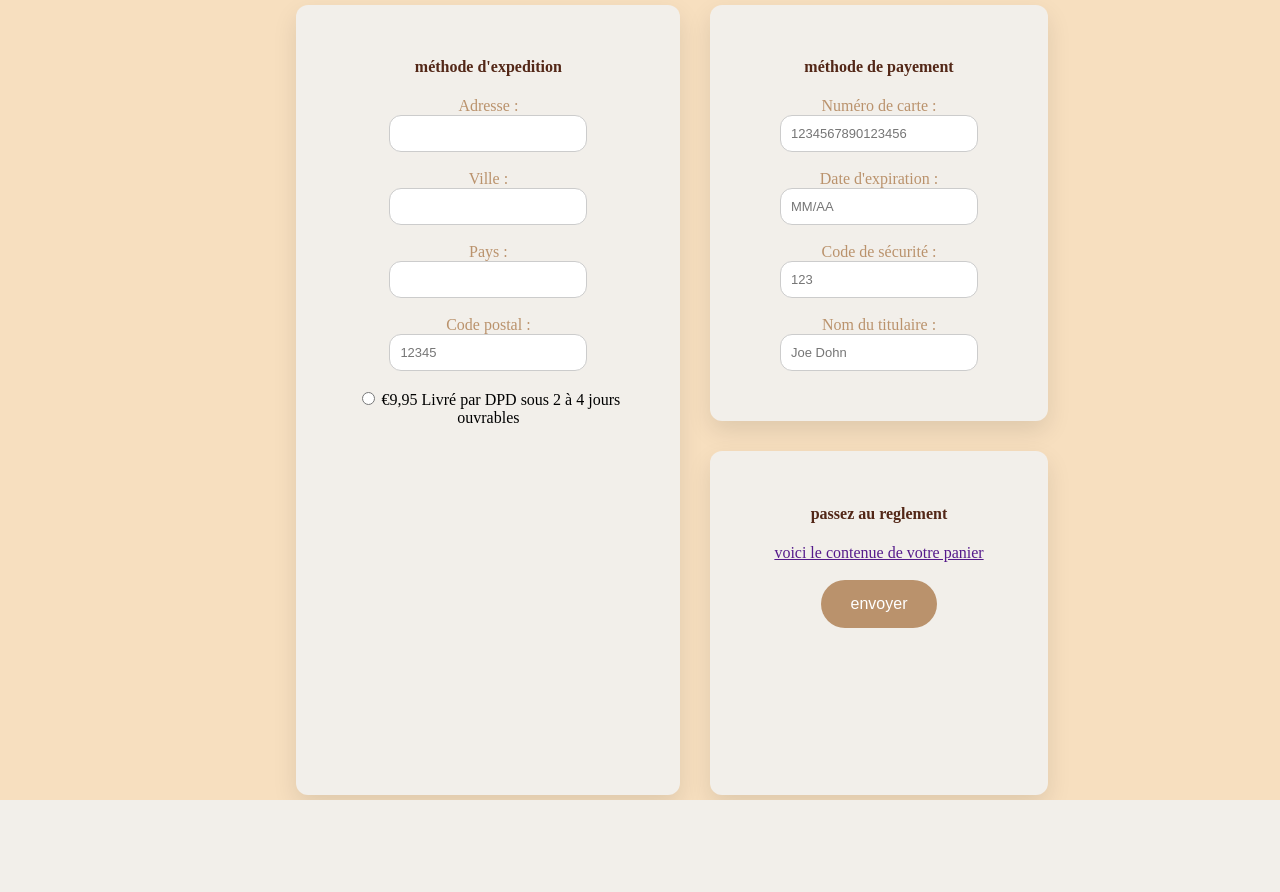
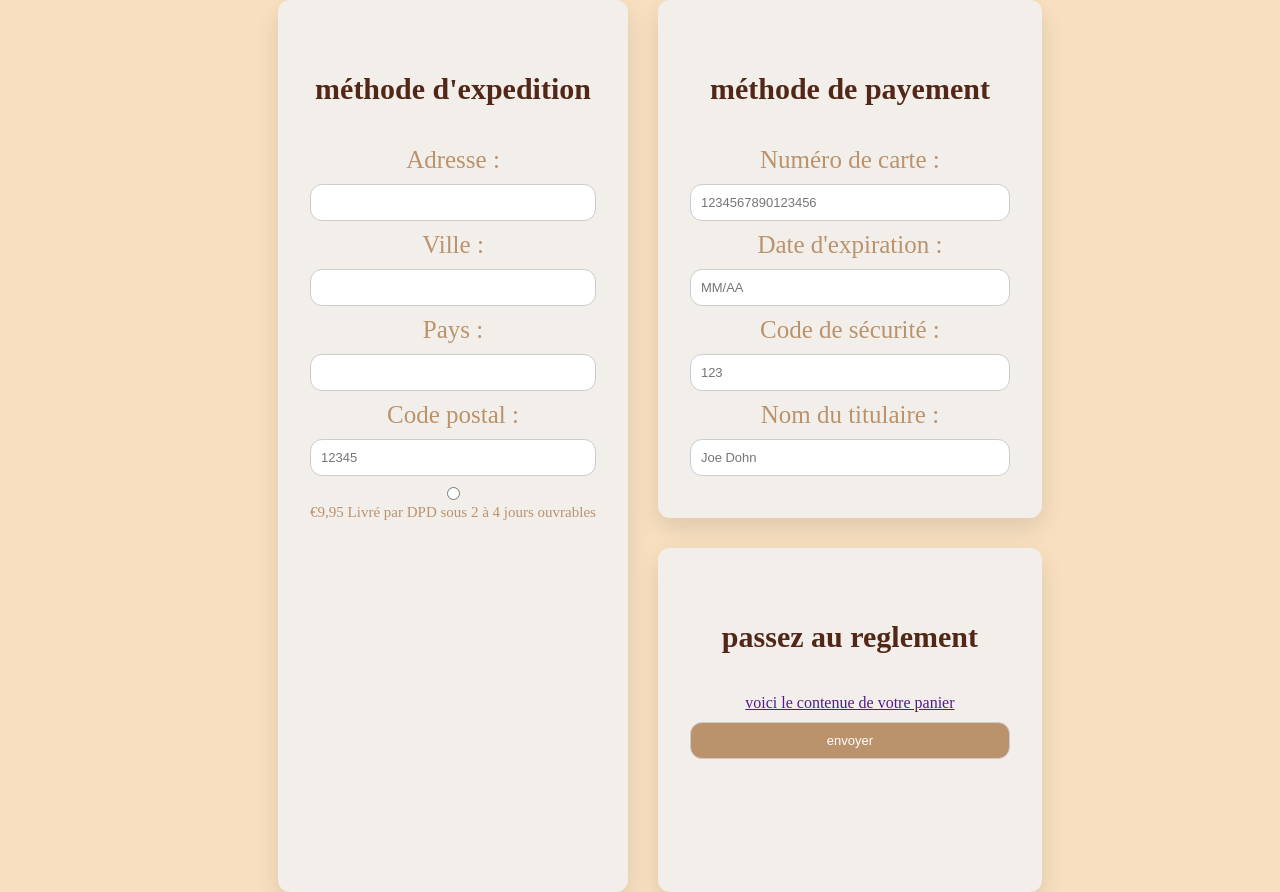
Before and after one commit to Yann336/Projet-transversale-web, a PHP site: page /views/pages/achat.php in a window 1280 px wide. Before the commit the page ends 800 px from the top, so only its background shows below. Run offline with PHP 8.4, Linux system fonts and the light colour scheme.

Commit message:
page achat

```diff
--- a/assets/css/achat.css
+++ b/assets/css/achat.css
@@ -59,18 +59,41 @@ form {
     color: rgb(83, 39, 23);
 }
 
-input {
+input:not([type="radio"]) {
     border-radius: 12px;
     padding: 10px;
     border: 1px solid #ccc;
     resize: vertical;
     font-size: 13px;
+    width: 100%;
+    max-width: 420px;
+    display: block;
+    margin: 10px auto;
+    box-sizing: border-box;
 }
+
 
 h4 {
     color: rgb(83, 39, 23);
+    font-size: 30px;
 }
 
 label:not([for="dpd"]) {
     color: rgb(186, 146, 108);
+    font-size: 25px;
 }
+
+input[type="radio"] {
+    width: auto;
+    max-width: none;
+    display: inline-block;
+    margin: 0;
+}
+
+label.dpd {
+    display: flex;
+    align-items: center;
+    gap: 10px;
+    font-size: 15px;
+    color: rgb(186, 146, 108);
+}
--- a/views/pages/achat.php
+++ b/views/pages/achat.php
@@ -11,53 +11,59 @@
 <body>
     <div class="container">
         <form action="#">
+
             <div class="delivery_method">
                 <h4>méthode d'expedition</h4>
 
-                <label for="Street">Adresse :</label><br>
-                <input type="text" id="Street" name="Street" required><br><br>
+                <label for="Street">Adresse :</label>
+                <input type="text" id="Street" name="Street" required>
 
-                <label for="City">Ville :</label><br>
-                <input type="text" id="City" name="City" required><br><br>
+                <label for="City">Ville :</label>
+                <input type="text" id="City" name="City" required>
 
-                <label for="Country">Pays :</label><br>
-                <input type="text" id="Country" name="Country" required><br><br>
+                <label for="Country">Pays :</label>
+                <input type="text" id="Country" name="Country" required>
 
-                <label for="PostCode">Code postal :</label><br>
+                <label for="PostCode">Code postal :</label>
                 <input type="text" id="PostCode" name="PostCode"
-                    inputmode="numeric" placeholder="12345" pattern="[0-9]{5}" maxlength="5" required><br><br>
+                    inputmode="numeric" placeholder="12345" pattern="[0-9]{5}" maxlength="5" required>
 
                 <input type="radio" id="dpd" name="dpd" value="dpd">
-                <label for="dpd">€9,95 Livré par DPD sous 2 à 4 jours ouvrables</label>
+                <label class="dpd" for="dpd">€9,95 Livré par DPD sous 2 à 4 jours ouvrables</label>
             </div>
 
             <div class="payment_column">
+
                 <div class="payment_method">
                     <h4>méthode de payement</h4>
-                    <label for="NumberCard">Numéro de carte :</label><br>
+
+                    <label for="NumberCard">Numéro de carte :</label>
                     <input type="text" id="NumberCard" name="NumberCard"
-                        inputmode="numeric" placeholder="1234567890123456" pattern="[0-9]{16}" maxlength="16" required><br><br>
+                        inputmode="numeric" placeholder="1234567890123456" pattern="[0-9]{16}" maxlength="16" required>
 
-                    <label for="ExperyDate">Date d'expiration :</label><br>
+                    <label for="ExperyDate">Date d'expiration :</label>
                     <input type="text" id="ExperyDate" name="ExperyDate"
-                        inputmode="numeric" placeholder="MM/AA" pattern="(0[1-9]|1[0-2])\/[0-9]{2}" required><br><br>
+                        inputmode="numeric" placeholder="MM/AA" pattern="(0[1-9]|1[0-2])\/[0-9]{2}" required>
 
-                    <label for="SecurityCode">Code de sécurité :</label><br>
+                    <label for="SecurityCode">Code de sécurité :</label>
                     <input type="text" id="SecurityCode" name="SecurityCode"
-                        inputmode="numeric" placeholder="123" pattern="[0-9]{3}" maxlength="3" required><br><br>
+                        inputmode="numeric" placeholder="123" pattern="[0-9]{3}" maxlength="3" required>
 
-                    <label for="NameCard">Nom du titulaire :</label><br>
-                    <input type="text" placeholder="Joe Dohn" id="NameCard" name="NameCard" required><br><br>
+                    <label for="NameCard">Nom du titulaire :</label>
+                    <input type="text" placeholder="Joe Dohn" id="NameCard" name="NameCard" required>
                 </div>
 
                 <div class="payment">
                     <h4><strong>passez au reglement</strong></h4>
-                    <a href="">voici le contenue de votre panier</a> <br> <br>
+                    <a href="">voici le contenue de votre panier</a>
                     <input class="submit_button" type="submit" value="envoyer">
                 </div>
+
             </div>
+
         </form>
     </div>
+
 </body>
 
 
```
Also changed, not shown: assets/css/SAV.css (+7 -0 lines), assets/css/inscription.css (+7 -1 lines).
